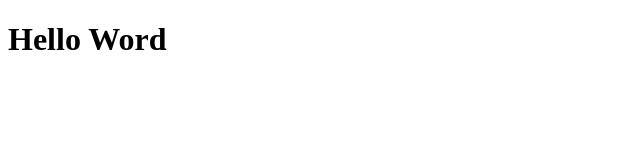
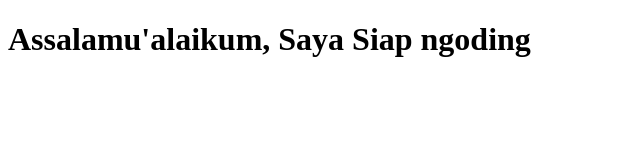
Before and after one commit to JosephGusminarno/Portofolio, a plain HTML site: page index.html in a window 1280 px wide. Shown: the whole page, without its empty margins (0-640 px from the left). Drawn offline with Linux system fonts and the light colour scheme.

Commit message:
Update index.html

```diff
--- a/index.html
+++ b/index.html
@@ -5,6 +5,6 @@
     <meta name="viewport" content="width=device-width, initial-scale=1.0">
 </head>
 <body>
-    <h1>Hello Word</h1>
+    <h1>Assalamu'alaikum, Saya Siap ngoding</h1>
 </body>
 </html>
```
